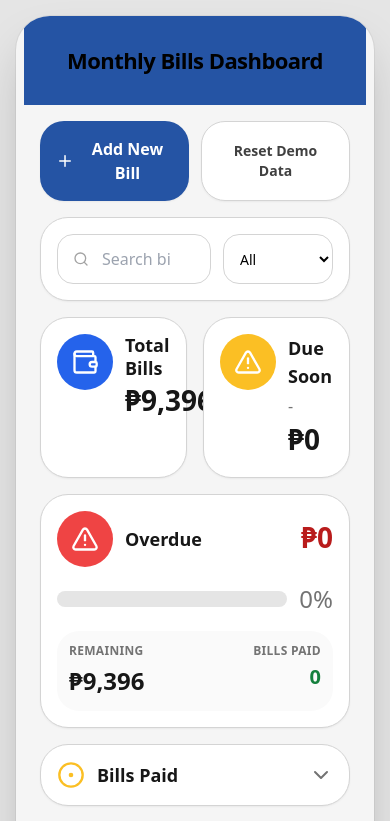
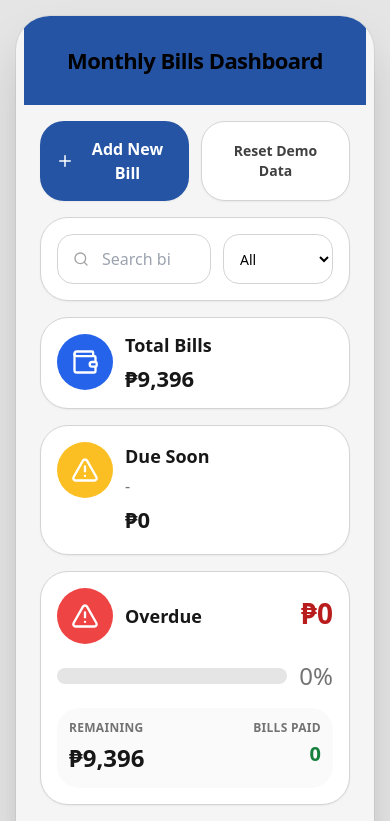
Before and after one commit to brehonioj-lgtm/Bills-App-V2-Beta, a React (Vite) app: page / in a window 390 px wide. Shown: the top 821 px of the page. Built offline with nearby package versions, Linux system fonts and the light colour scheme.

Commit message:
Update App.jsx

```diff
--- a/App.jsx
+++ b/App.jsx
@@ -519,7 +519,7 @@ export default function App() {
             </div>
           </Card>
 
-          <div className="grid grid-cols-2 gap-4">
+          <div className="grid grid-cols-1 gap-4 sm:grid-cols-2">
   <Card className="p-4">
     <div className="grid grid-cols-[auto_1fr] items-start gap-3">
       <div className="flex h-14 w-14 shrink-0 items-center justify-center rounded-full bg-blue-600 text-white">
@@ -529,7 +529,7 @@ export default function App() {
         <div className="text-lg font-semibold leading-tight text-neutral-900">
           Total Bills
         </div>
-                  <div className="mt-1 text-[28px] font-bold leading-tight text-neutral-900">
+        <div className="mt-2 text-[22px] font-bold leading-tight text-neutral-900 sm:text-[28px]">
           {peso(totals.total)}
         </div>
       </div>
@@ -546,7 +546,7 @@ export default function App() {
         <div className="mt-1 text-base text-neutral-500">
           {nextDueSoon ? formatDue(nextDueSoon.dueDate) : '-'}
         </div>
-                  <div className="mt-1 text-[28px] font-bold leading-tight text-neutral-900">
+        <div className="mt-2 text-[22px] font-bold leading-tight text-neutral-900 sm:text-[28px]">
           {peso(totals.dueSoon)}
         </div>
         <div className="mt-1 text-sm text-neutral-400">
```
Lines whose indentation alone changed are shown as unchanged.
